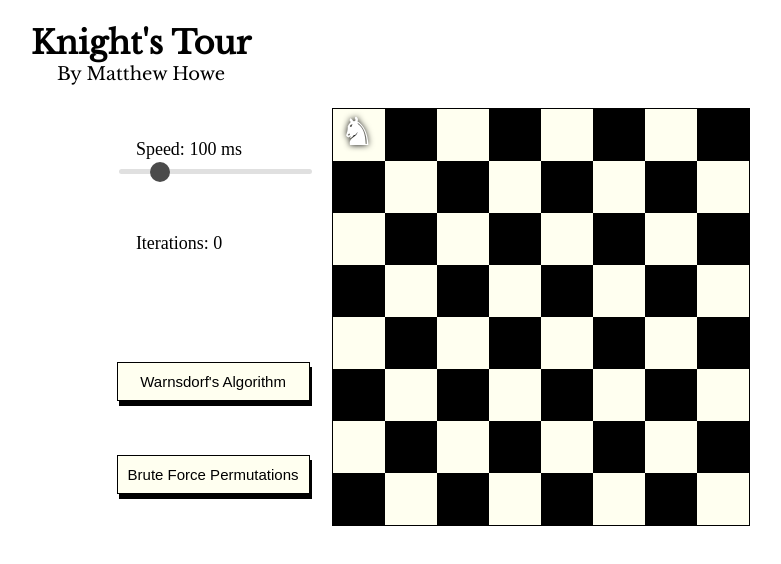
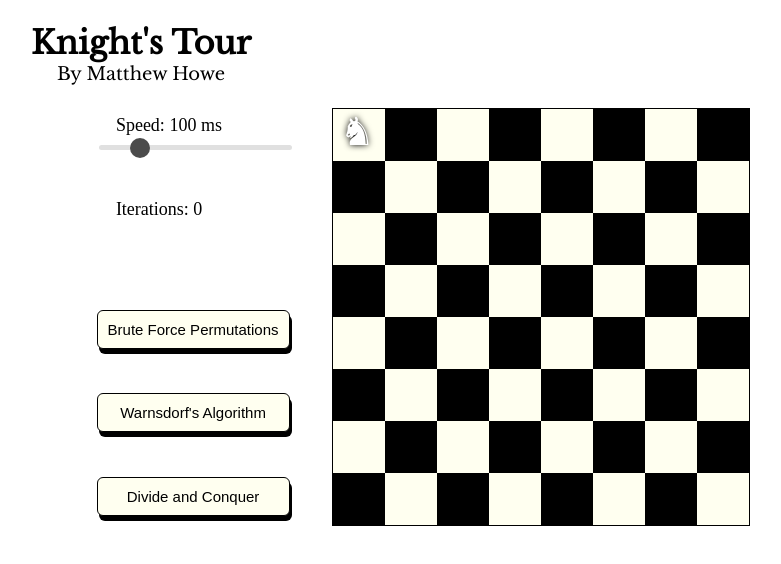
Before and after one commit to matthew-howe/knightstour, a React (Create React App) app: page / in a window 1280 px wide. Shown: the top 564 px of the page, without its empty margins (499-1280 px from the left). Built offline with nearby package versions, Linux system fonts and the light colour scheme.

Commit message:
Updates Styling

```diff
--- a/src/App.css
+++ b/src/App.css
@@ -32,7 +32,7 @@ p {
     flex-direction: row-reverse;
 }
 
-@media only screen and (max-width: 680px) {
+@media only screen and (max-width: 748px) {
     #main {
         flex-direction: column;
     }
@@ -40,9 +40,9 @@ p {
 
 #buttons {
   display: flex;
-  /* flex-direction: column; */
-        flex-direction: column-reverse;
-  justify-content: space-evenly;
+  flex-direction: column-reverse;
+  padding: 8px 20px 10px 50px;
+  justify-content: space-around;
 }
 
 button {
@@ -50,8 +50,23 @@ button {
   font-size: 15px;
   background-color: #FFFFF0;
   border: 1px solid;
+  border-radius: 6px;
   padding: 10px;
   box-shadow: 2px 5px;
+}
+
+button:hover {
+  background: #F2E3AB;
+  text-decoration: none;
+}
+
+button:focus {
+  outline: 0;
+}
+
+button:active {
+  box-shadow: 0 2px #27496d;
+  transform: translateY(2px);
 }
 
 .square {
@@ -95,6 +110,7 @@ button {
 
 .speed-text {
     margin-left: 10%;
+    font-family: SF Mono;
 }
 
 
@@ -130,4 +146,5 @@ button {
 
 .iterations {
     margin-left: 10%;
+    font-family: SF Mono;
 }
--- a/src/algorithms/backtracking.js
+++ b/src/algorithms/backtracking.js
@@ -1,6 +1,6 @@
 import util from '../utils/utils';
 
-export default async function backtrack(board, moves, updateBoard, moveKnight) {
+export default async function backtrack(board, moves, updateBoard, moveKnight, speed) {
     await setTimeout(async () => {
         console.log('new start', moves)
         let curBoard = board;
@@ -58,5 +58,5 @@ export default async function backtrack(board, moves, updateBoard, moveKnight) {
       moveKnight(moves[moves.length - 2]);
       updateBoard(curBoard);
       backtrack(curBoard, moves, updateBoard, moveKnight);
-    }, 500);
+    }, speed);
   }
--- a/src/algorithms/warnsdorff.js
+++ b/src/algorithms/warnsdorff.js
@@ -1,6 +1,6 @@
 import util from '../utils/utils';
 
-export default async function warnsdorf(board, moves, updateBoard, moveKnight) {
+export default async function warnsdorf(board, moves, updateBoard, moveKnight, speed) {
     await setTimeout(async () => {
         let curBoard = board;
         // curBoard[5][3] = 0; // <- remove later
--- a/src/components/Board.js
+++ b/src/components/Board.js
@@ -64,19 +64,6 @@ class Board extends Component {
                 <div id="buttons">
                     <button
                         onClick={() =>
-                            this.backtrack(
-                                this.props.board,
-                                [[0, 0]],
-                                this.props.updateBoard,
-                                this.props.moveKnight
-                            )
-                        }
-                        id="b4"
-                    >
-                        Brute Force Permutations
-                    </button>
-                    <button
-                        onClick={() =>
                             this.warnsdorff(
                                 this.props.board,
                                 [[5, 3]],
@@ -86,7 +73,35 @@ class Board extends Component {
                         }
                         id="b3"
                     >
+                        Divide and Conquer
+                    </button>
+                    <button
+                        onClick={() =>
+                            this.warnsdorff(
+                                this.props.board,
+                                [[5, 3]],
+                                this.props.updateBoard,
+                                this.props.moveKnight,
+                                this.state.speed
+                            )
+                        }
+                        id="b3"
+                    >
                         Warnsdorf's Algorithm
+                    </button>
+                    <button
+                        onClick={() =>
+                            this.backtrack(
+                                this.props.board,
+                                [[0, 0]],
+                                this.props.updateBoard,
+                                this.props.moveKnight,
+                                this.state.speed
+                            )
+                        }
+                        id="b4"
+                    >
+                        Brute Force Permutations
                     </button>
                     <div />
                     <p className="iterations">
```
